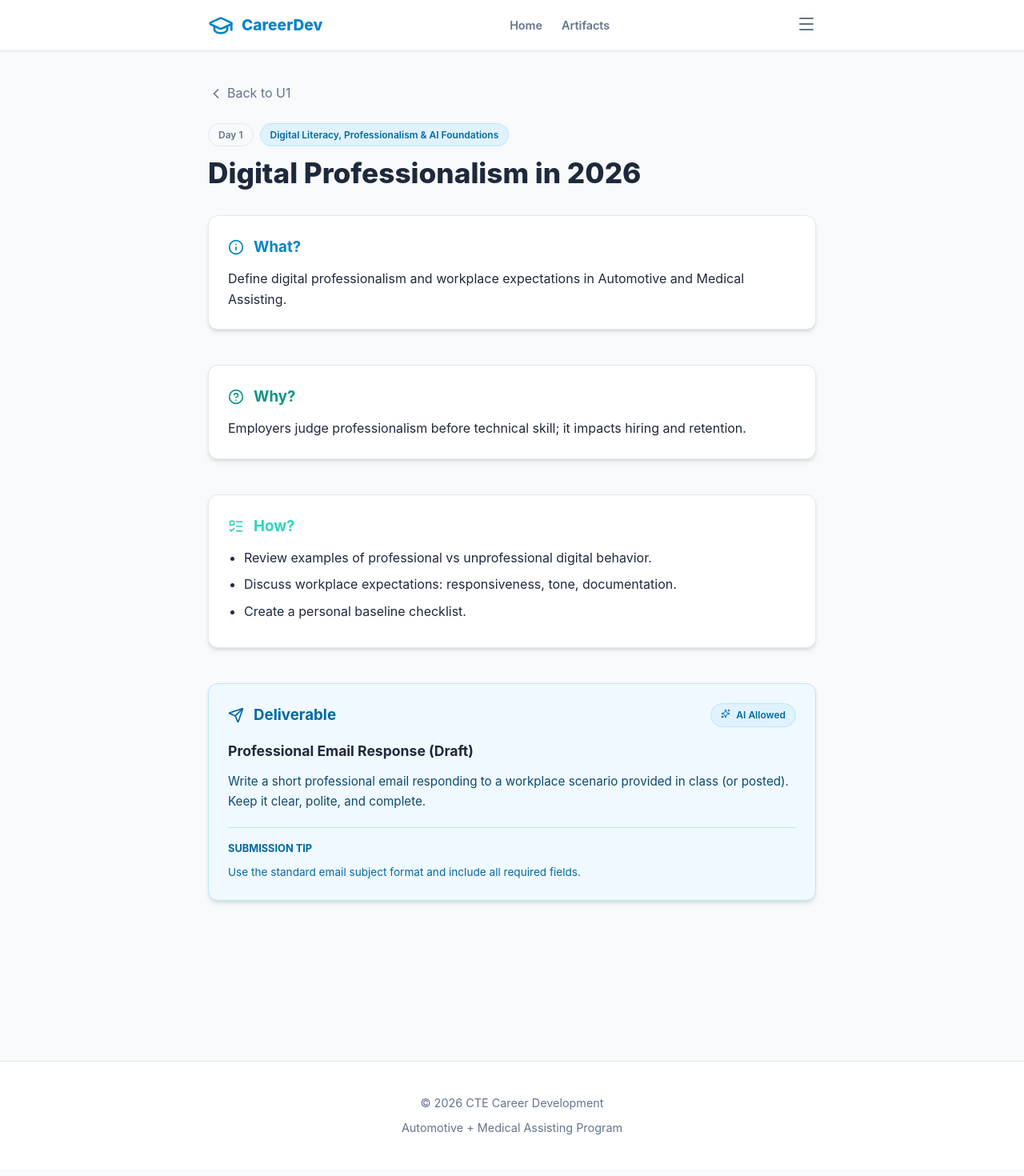
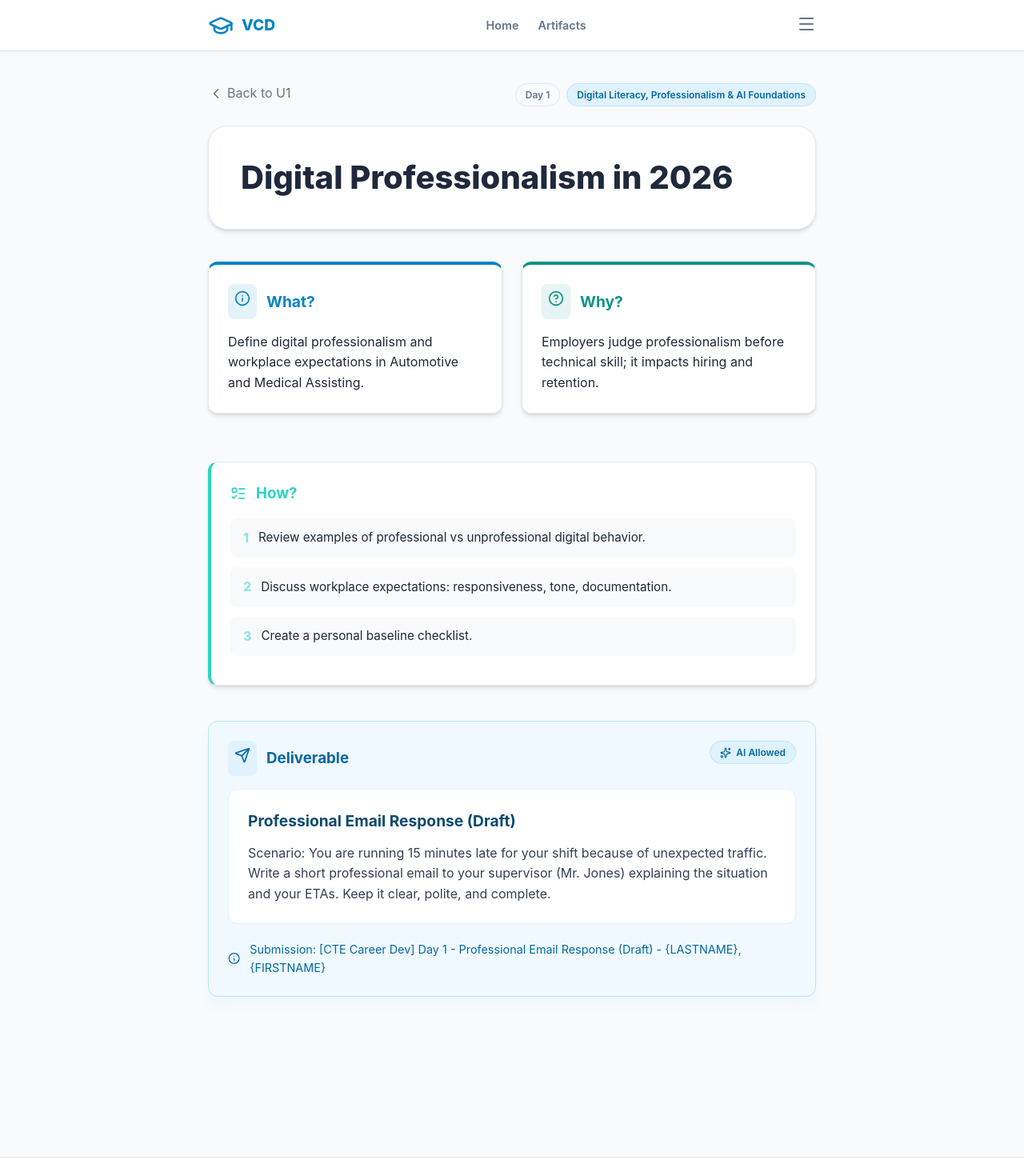
Before and after one commit to ProfessorYeager/vocational-career-development, a React (Vite) app: page /day/1 in a window 1280 px wide. Shown: the top 1470 px of the page at 80% size. Built offline with nearby package versions, Linux system fonts and the light colour scheme.

Commit message:
Initial commit of Vocational Career Development (VCD) platform

```diff
--- a/src/components/Footer.jsx
+++ b/src/components/Footer.jsx
@@ -12,7 +12,7 @@ const Footer = () => {
             textAlign: 'center'
         }}>
             <div className="container">
-                <p>© 2026 CTE Career Development</p>
+                © 2026 Vocational Career Development (VCD)
                 <p style={{ marginTop: '8px' }}>Automotive + Medical Assisting Program</p>
             </div>
         </footer>
--- a/src/components/Header.jsx
+++ b/src/components/Header.jsx
@@ -23,7 +23,7 @@ const Header = () => {
             }}>
                 <Link to="/" style={{ display: 'flex', alignItems: 'center', gap: '10px', color: 'var(--primary)', fontWeight: 800, fontSize: '1.2rem' }}>
                     <GraduationCap size={32} />
-                    <span className="logo-text">CareerDev</span>
+                    <span className="logo-text">VCD</span>
                 </Link>
                 <nav style={{ display: 'flex', gap: '24px', alignItems: 'center' }}>
                     <Link to="/" style={{ fontSize: '0.9rem', fontWeight: 600, color: 'var(--text-light)' }}>Home</Link>
--- a/src/pages/DayView.jsx
+++ b/src/pages/DayView.jsx
@@ -22,73 +22,94 @@ const DayView = () => {
 
     return (
         <div className="container" style={{ paddingBottom: '80px' }}>
-            <Link to={`/unit/${unit.unit_id}`} style={{ display: 'flex', alignItems: 'center', gap: '4px', color: 'var(--text-light)', marginBottom: '24px' }}>
-                <ChevronLeft size={20} /> Back to {unit.unit_id}
-            </Link>
-
-            <div style={{ marginBottom: '32px' }}>
-                <div style={{ display: 'flex', gap: '8px', marginBottom: '12px' }}>
+            <div style={{ display: 'flex', justifyContent: 'space-between', alignItems: 'flex-start', marginBottom: '24px' }}>
+                <Link to={`/unit/${unit.unit_id}`} style={{ display: 'flex', alignItems: 'center', gap: '4px', color: 'var(--text-light)' }}>
+                    <ChevronLeft size={20} /> Back to {unit.unit_id}
+                </Link>
+                <div style={{ display: 'flex', gap: '8px' }}>
                     <span className="badge">Day {day.day_number}</span>
                     <span className="badge badge-primary">{unit.title}</span>
                 </div>
-                <h1 style={{ fontSize: '2.2rem', fontWeight: 800, lineHeight: 1.2 }}>{day.title}</h1>
+            </div>
+
+            <div style={{ marginBottom: '40px', padding: '40px', borderRadius: '24px', background: 'var(--surface)', border: '1px solid var(--border)', boxShadow: 'var(--shadow)' }}>
+                <h1 style={{ fontSize: '2.5rem', fontWeight: 800, lineHeight: 1.2, margin: 0, color: 'var(--text)' }}>{day.title}</h1>
+            </div>
+
+            <div style={{ display: 'grid', gridTemplateColumns: 'repeat(auto-fit, minmax(300px, 1fr))', gap: '24px', marginBottom: '40px' }}>
+                {/* What Section */}
+                <section className="card" style={{ borderTop: '4px solid var(--primary)' }}>
+                    <div style={{ display: 'flex', alignItems: 'center', gap: '12px', marginBottom: '16px', color: 'var(--primary)' }}>
+                        <div style={{ padding: '8px', backgroundColor: 'rgba(2, 132, 199, 0.1)', borderRadius: '8px' }}>
+                            <Info size={20} />
+                        </div>
+                        <h3 style={{ margin: 0, fontSize: '1.2rem' }}>What?</h3>
+                    </div>
+                    <p style={{ fontSize: '1rem', color: 'var(--text)', lineHeight: 1.6 }}>{day.what}</p>
+                </section>
+
+                {/* Why Section */}
+                <section className="card" style={{ borderTop: '4px solid var(--secondary)' }}>
+                    <div style={{ display: 'flex', alignItems: 'center', gap: '12px', marginBottom: '16px', color: 'var(--secondary)' }}>
+                        <div style={{ padding: '8px', backgroundColor: 'rgba(13, 148, 136, 0.1)', borderRadius: '8px' }}>
+                            <HelpCircle size={20} />
+                        </div>
+                        <h3 style={{ margin: 0, fontSize: '1.2rem' }}>Why?</h3>
+                    </div>
+                    <p style={{ fontSize: '1rem', color: 'var(--text)', lineHeight: 1.6 }}>{day.why}</p>
+                </section>
             </div>
 
             <div style={{ display: 'flex', flexDirection: 'column', gap: '24px' }}>
-                {/* What Section */}
-                <section className="card">
-                    <div style={{ display: 'flex', alignItems: 'center', gap: '12px', marginBottom: '12px', color: 'var(--primary)' }}>
-                        <Info size={20} />
-                        <h3 style={{ margin: 0 }}>What?</h3>
-                    </div>
-                    <p>{day.what}</p>
-                </section>
-
-                {/* Why Section */}
-                <section className="card">
-                    <div style={{ display: 'flex', alignItems: 'center', gap: '12px', marginBottom: '12px', color: 'var(--secondary)' }}>
-                        <HelpCircle size={20} />
-                        <h3 style={{ margin: 0 }}>Why?</h3>
-                    </div>
-                    <p>{day.why}</p>
-                </section>
-
                 {/* How Section */}
-                <section className="card">
-                    <div style={{ display: 'flex', alignItems: 'center', gap: '12px', marginBottom: '12px', color: 'var(--accent)' }}>
+                <section className="card" style={{ borderLeft: '4px solid var(--accent)' }}>
+                    <div style={{ display: 'flex', alignItems: 'center', gap: '12px', marginBottom: '16px', color: 'var(--accent)' }}>
                         <ListTodo size={20} />
                         <h3 style={{ margin: 0 }}>How?</h3>
                     </div>
-                    <ul style={{ paddingLeft: '20px' }}>
+                    <ul style={{ paddingLeft: '0', listStyle: 'none' }}>
                         {day.how.map((step, i) => (
-                            <li key={i} style={{ marginBottom: '8px' }}>{step}</li>
+                            <li key={i} style={{
+                                marginBottom: '12px',
+                                padding: '12px 16px',
+                                backgroundColor: 'var(--bg)',
+                                borderRadius: '8px',
+                                display: 'flex',
+                                gap: '12px',
+                                alignItems: 'center'
+                            }}>
+                                <span style={{ fontWeight: 800, color: 'var(--accent)', opacity: 0.5 }}>{i + 1}</span>
+                                <span style={{ fontSize: '0.95rem' }}>{step}</span>
+                            </li>
                         ))}
                     </ul>
                 </section>
 
                 {/* Deliverable Section */}
-                <section className="card" style={{ backgroundColor: '#f0f9ff', border: '1px solid #bae6fd' }}>
+                <section className="card" style={{ backgroundColor: '#f0f9ff', border: '1px solid #bae6fd', boxShadow: '0 10px 15px -3px rgba(186, 230, 253, 0.2)' }}>
                     <div style={{ display: 'flex', justifyContent: 'space-between', alignItems: 'flex-start', marginBottom: '16px' }}>
                         <div style={{ display: 'flex', alignItems: 'center', gap: '12px', color: '#0369a1' }}>
-                            <Send size={20} />
+                            <div style={{ padding: '8px', backgroundColor: '#e0f2fe', borderRadius: '8px' }}>
+                                <Send size={20} />
+                            </div>
                             <h3 style={{ margin: 0 }}>Deliverable</h3>
                         </div>
                         {day.deliverable.ai_allowed ? (
-                            <span className="badge" style={{ backgroundColor: '#e0f2fe', color: '#0369a1', borderColor: '#bae6fd' }}>
-                                <Sparkles size={12} style={{ marginRight: '4px' }} /> AI Allowed
+                            <span className="badge" style={{ backgroundColor: '#e0f2fe', color: '#0369a1', borderColor: '#bae6fd', display: 'flex', alignItems: 'center', gap: '6px' }}>
+                                <Sparkles size={14} /> AI Allowed
                             </span>
                         ) : (
-                            <span className="badge">AI Not Allowed</span>
+                            <span className="badge" style={{ backgroundColor: '#f1f5f9', color: '#64748b' }}>AI Not Allowed</span>
                         )}
                     </div>
-                    <h4 style={{ fontSize: '1.1rem', marginBottom: '12px' }}>{day.deliverable.title}</h4>
-                    <p style={{ color: '#0c4a6e', fontSize: '0.95rem' }}>{day.deliverable.instructions}</p>
+                    <div style={{ padding: '24px', backgroundColor: 'white', borderRadius: '12px', border: '1px solid #e0f2fe' }}>
+                        <h4 style={{ fontSize: '1.2rem', marginBottom: '12px', color: '#0c4a6e' }}>{day.deliverable.title}</h4>
+                        <p style={{ color: '#334155', fontSize: '1rem', lineHeight: 1.6, margin: 0 }}>{day.deliverable.instructions}</p>
+                    </div>
 
-                    <div style={{ marginTop: '20px', paddingTop: '16px', borderTop: '1px solid #bae6fd' }}>
-                        <h5 style={{ fontSize: '0.8rem', textTransform: 'uppercase', color: '#0369a1', marginBottom: '8px' }}>Submission Tip</h5>
-                        <p style={{ margin: 0, fontSize: '0.85rem', color: '#0369a1' }}>
-                            Use the standard email subject format and include all required fields.
-                        </p>
+                    <div style={{ marginTop: '20px', display: 'flex', alignItems: 'center', gap: '12px', color: '#0369a1', fontSize: '0.9rem' }}>
+                        <Info size={16} />
+                        <span>Submission: {data.course.submission_method.email_conventions.subject_format.replace('{day_number}', day.day_number).replace('{deliverable_title}', day.deliverable.title)}</span>
                     </div>
                 </section>
             </div>
--- a/src/pages/UnitView.jsx
+++ b/src/pages/UnitView.jsx
@@ -1,7 +1,7 @@
 import React from 'react';
 import { useParams, Link } from 'react-router-dom';
 import data from '../data/courseContent.json';
-import { ChevronLeft, Calendar, CheckSquare } from 'lucide-react';
+import { ChevronLeft, Calendar, CheckSquare, Info, Sparkles } from 'lucide-react';
 
 const UnitView = () => {
     const { unitId } = useParams();
@@ -9,22 +9,60 @@ const UnitView = () => {
 
     if (!unit) return <div className="container">Unit not found</div>;
 
+    // Unit-specific styles/icons
+    const unitConfig = {
+        'U1': { color: '#0284c7', icon: <Info size={40} /> },
+        'U2': { color: '#0d9488', icon: <Calendar size={40} /> },
+        'U3': { color: '#8b5cf6', icon: <CheckSquare size={40} /> },
+        'U4': { color: '#f59e0b', icon: <Sparkles size={40} /> }
+    };
+    const config = unitConfig[unitId] || { color: 'var(--primary)', icon: <Calendar size={40} /> };
+
     return (
         <div className="container">
             <Link to="/" style={{ display: 'flex', alignItems: 'center', gap: '4px', color: 'var(--text-light)', marginBottom: '24px' }}>
                 <ChevronLeft size={20} /> Back to Course
             </Link>
 
-            <div className="card" style={{ borderLeft: '6px solid var(--primary)', marginBottom: '32px' }}>
-                <span className="badge badge-primary" style={{ marginBottom: '12px' }}>{unit.unit_id}</span>
-                <h1 style={{ margin: 0, fontSize: '1.8rem' }}>{unit.title}</h1>
-                <div style={{ marginTop: '16px' }}>
-                    <h4 style={{ color: 'var(--text-light)', textTransform: 'uppercase', fontSize: '0.8rem', letterSpacing: '0.05em', marginBottom: '8px' }}>Learning Outcomes</h4>
-                    <ul style={{ paddingLeft: '20px', color: 'var(--text-light)' }}>
-                        {unit.outcomes.map((outcome, i) => (
-                            <li key={i}>{outcome}</li>
-                        ))}
-                    </ul>
+            <div className="card" style={{
+                padding: 0,
+                overflow: 'hidden',
+                border: 'none',
+                marginBottom: '32px',
+                background: `linear-gradient(135deg, ${config.color} 0%, rgba(255,255,255,0) 100%), var(--surface)`,
+                position: 'relative',
+                minHeight: '180px',
+                display: 'flex',
+                alignItems: 'center'
+            }}>
+                {/* Decorative pattern */}
+                <div style={{
+                    position: 'absolute',
+                    right: '5%',
+                    top: '50%',
+                    transform: 'translateY(-50%)',
+                    opacity: 0.1,
+                    color: 'white'
+                }}>
+                    {config.icon}
+                </div>
+
+                <div style={{ padding: '32px', position: 'relative', zIndex: 1 }}>
+                    <span className="badge" style={{ backgroundColor: 'white', color: config.color, marginBottom: '12px' }}>{unit.unit_id}</span>
+                    <h1 style={{ margin: 0, fontSize: '2.2rem', color: 'white', textShadow: '0 2px 4px rgba(0,0,0,0.1)' }}>{unit.title}</h1>
+                </div>
+            </div>
+
+            <div style={{ marginBottom: '40px' }}>
+                <h4 style={{ color: 'var(--text-light)', textTransform: 'uppercase', fontSize: '0.8rem', letterSpacing: '0.05em', marginBottom: '16px', display: 'flex', alignItems: 'center', gap: '8px' }}>
+                    <Sparkles size={16} /> Learning Outcomes
+                </h4>
+                <div style={{ display: 'grid', gridTemplateColumns: 'repeat(auto-fit, minmax(280px, 1fr))', gap: '16px' }}>
+                    {unit.outcomes.map((outcome, i) => (
+                        <div key={i} className="card" style={{ padding: '16px', backgroundColor: 'var(--bg)', border: '1px solid var(--border)' }}>
+                            <p style={{ margin: 0, fontSize: '0.95rem', color: 'var(--text)' }}>{outcome}</p>
+                        </div>
+                    ))}
                 </div>
             </div>
 
@@ -50,7 +88,7 @@ const UnitView = () => {
                             alignItems: 'center',
                             justifyContent: 'center',
                             fontWeight: 800,
-                            color: 'var(--primary)',
+                            color: config.color,
                             flexShrink: 0
                         }}>
                             {day.day_number}
```
Also changed, not shown: src/pages/Home.jsx (+49 -18 lines), src/data/courseContent.json.
